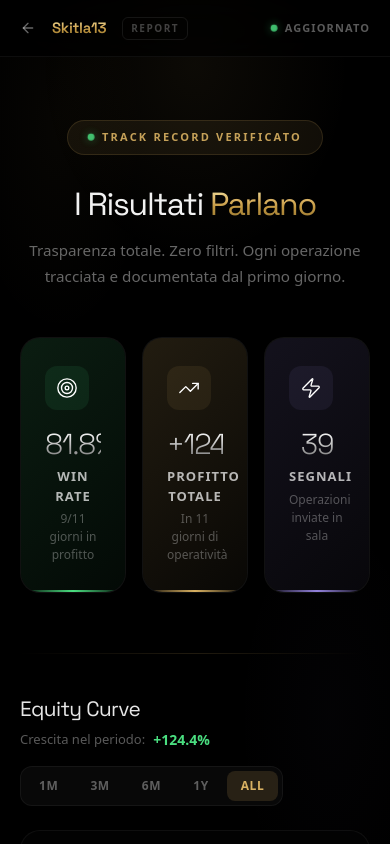
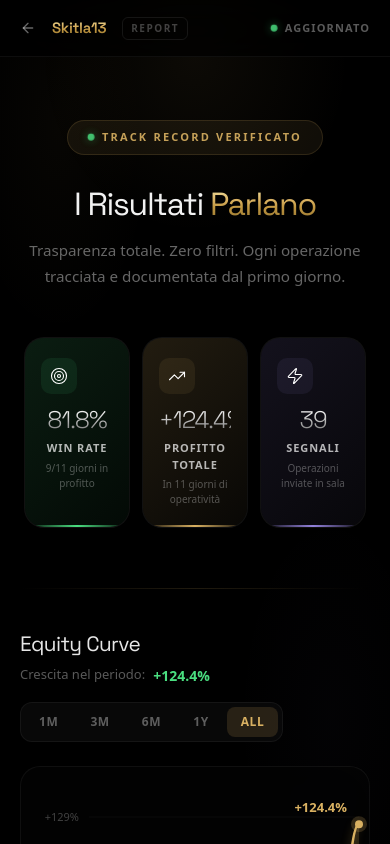
Before and after one commit to yesmantech/skitla, a Next.js app: page /report in a window 390 px wide. Shown: the top 844 px of the page. Built offline with nearby package versions, Linux system fonts and the light colour scheme.

Commit message:
Fix mobile KPI cards: smaller padding, icons, and text for iPhone

```diff
--- a/components/report/ReportHero.tsx
+++ b/components/report/ReportHero.tsx
@@ -79,7 +79,7 @@ function KPICard({
         WebkitBackdropFilter: "blur(25px)",
         border: "1px solid rgba(255, 255, 255, 0.06)",
         borderRadius: 20,
-        padding: "28px 24px",
+        padding: "20px 16px",
         position: "relative",
         overflow: "hidden",
         cursor: "default",
@@ -107,23 +107,23 @@ function KPICard({
         {/* Icon */}
         <div
           style={{
-            width: 44,
-            height: 44,
-            borderRadius: 12,
+            width: 36,
+            height: 36,
+            borderRadius: 10,
             background: `${accentColor}15`,
             display: "flex",
             alignItems: "center",
             justifyContent: "center",
-            marginBottom: 20,
+            marginBottom: 14,
           }}
         >
-          <Icon size={22} strokeWidth={1.5} />
+          <Icon size={18} strokeWidth={1.5} />
         </div>
 
         {/* Value */}
         <div
           style={{
-            fontSize: "clamp(1.8rem, 4vw, 2.8rem)",
+            fontSize: "clamp(1.5rem, 4vw, 2.8rem)",
             fontWeight: 200,
             letterSpacing: "-0.04em",
             lineHeight: 1,
@@ -140,7 +140,7 @@ function KPICard({
         {/* Label */}
         <div
           style={{
-            fontSize: 13,
+            fontSize: 11,
             fontWeight: 600,
             letterSpacing: "0.08em",
             textTransform: "uppercase" as const,
@@ -152,7 +152,7 @@ function KPICard({
         </div>
         <div
           style={{
-            fontSize: 12,
+            fontSize: 10,
             color: "rgba(255, 255, 255, 0.3)",
           }}
         >
@@ -285,9 +285,10 @@ export function ReportHero() {
           style={{
             display: "grid",
             gridTemplateColumns: "repeat(3, 1fr)",
-            gap: 16,
+            gap: 12,
             maxWidth: 900,
             margin: "0 auto",
+            padding: "0 4px",
           }}
         >
           {kpiCards.map((card, i) => (
```
